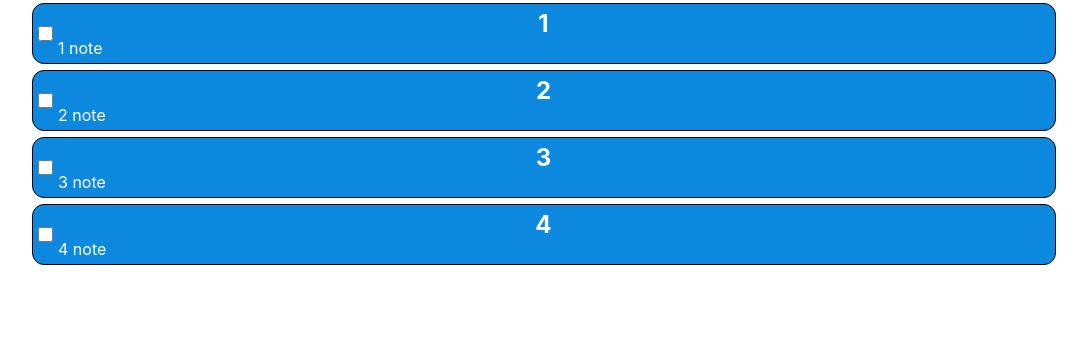
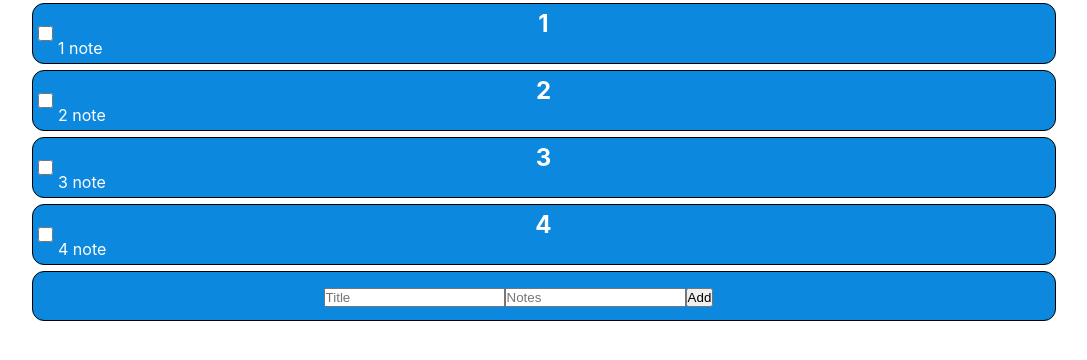
Before and after one commit to Amirka2/todo-list, a React (Create React App) app: page / in a window 1280 px wide. Shown: the top 360 px of the page, without its empty margins (96-1183 px from the left). Built offline with nearby package versions, Linux system fonts and the light colour scheme.

Commit message:
added AddTodoItem Card

```diff
--- /dev/null
+++ b/src/features/AddTodoItem/api/AddTodoItem.ts
@@ -0,0 +1,5 @@
+import {TodoItemProps} from "../../../entities/TodoItem/ui/TodoItem";
+
+export function AddTodoItem(props: TodoItemProps, addTodoItem: (itemProps: TodoItemProps) => void) {
+    addTodoItem(props);
+}
--- a/src/features/AddTodoItem/ui/AddTodoItem.tsx
+++ b/src/features/AddTodoItem/ui/AddTodoItem.tsx
@@ -1,10 +1,45 @@
-import React from 'react';
+import React, {useState} from 'react';
+import {AddTodoItem as AddTodoItemAPI} from "../api/AddTodoItem";
+import {TodoCard} from "../../../shared/TodoCard/ui/TodoCard";
+import {CardTextWrapper, CardWrapper, Notes, Title} from "../../../shared/TodoCard/ui/TodoCard.styles";
+import TodoList from "../../../entities/TodoList/ui/TodoList";
+import {TodoItemProps} from "../../../entities/TodoItem/ui/TodoItem";
+import {Column} from "../../../shared/Wrapper";
 
-const AddTodoItem = () => {
+export interface AddTodoItemProps {
+    addTodoItem: (itemProps: TodoItemProps) => void;
+}
+const AddTodoItem = (props: AddTodoItemProps) => {
+    const checkbox = false;
+    const [title, setTitle] = useState('');
+    const [note, setNote] = useState('');
+    function handleTitle(e: React.FormEvent<HTMLInputElement>) {
+        setTitle(e.currentTarget.value);
+    }
+    function handleNote(e: React.FormEvent<HTMLInputElement>) {
+        setNote(e.currentTarget.value);
+    }
+    function handleSubmit(e: React.FormEvent<HTMLFormElement>) {
+        e.preventDefault();
+        let newTodo = {
+            checkbox,
+            title,
+            children: note
+        };
+        AddTodoItemAPI(newTodo, props.addTodoItem);
+    }
     return (
-        <div>
-
-        </div>
+        <Column>
+            <CardWrapper>
+                <CardTextWrapper>
+                    <form onSubmit={handleSubmit}>
+                        <input name='title' type='text' value={title} placeholder={'Title'} onChange={handleTitle}/>
+                        <input name='note' type='text' value={note} placeholder={'Notes'} onChange={handleNote}/>
+                        <button type='submit'>Add</button>
+                    </form>
+                </CardTextWrapper>
+            </CardWrapper>
+        </Column>
     );
 };
 
--- a/src/pages/todoApp/TodoApp.tsx
+++ b/src/pages/todoApp/TodoApp.tsx
@@ -1,6 +1,8 @@
-import React from 'react';
+import React, {useState} from 'react';
 import './TodoApp.css';
 import TodoList from "../../entities/TodoList/ui/TodoList";
+import AddTodoItem from "../../features/AddTodoItem/ui/AddTodoItem";
+import {TodoItemProps} from "../../entities/TodoItem/ui/TodoItem";
 
 const todoItemsProps = [
     {
@@ -24,12 +26,18 @@ const todoItemsProps = [
         children: '4 note'
     },
 ]
+
 function TodoApp() {
-  return (
-      <div>
-        <TodoList TodoItemProps={todoItemsProps}></TodoList>
-      </div>
-  );
+    const [todoItemProps, setTodoItemProps] = useState(todoItemsProps);
+    function addTodoItem(props: TodoItemProps) {
+        setTodoItemProps(prev => [...prev, props]);
+    }
+    return (
+        <div>
+            <TodoList TodoItemProps={todoItemProps}></TodoList>
+            <AddTodoItem addTodoItem={addTodoItem}></AddTodoItem>
+        </div>
+    );
 }
 
 export default TodoApp;
```
